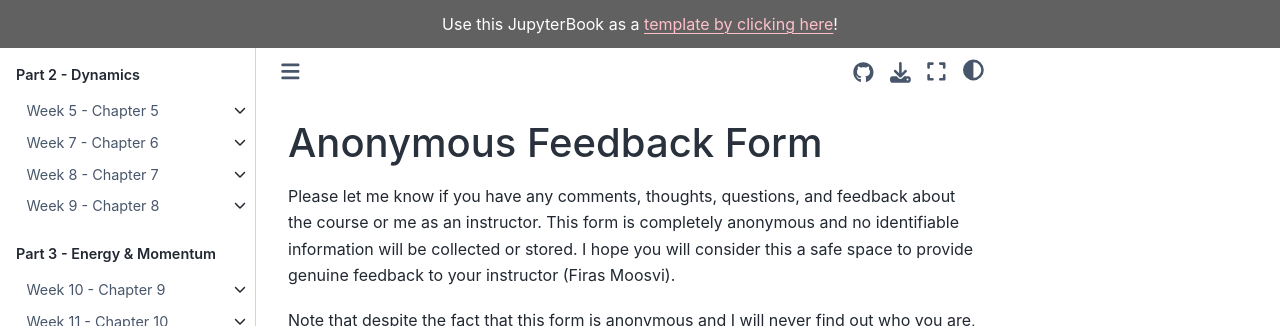
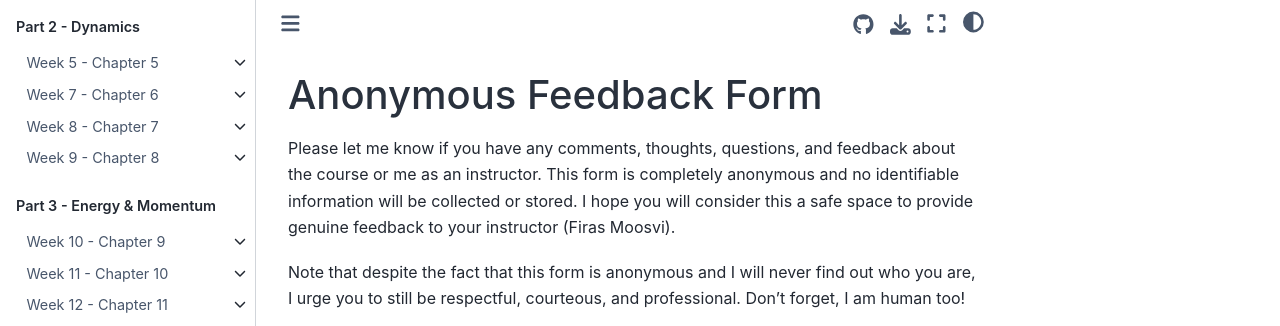
Before and after one commit to tawnyalee/D424, a Jupyter Book: the page built from about/feedback.md, in a window 1280 px wide and 900 px high, cut to the strip 0-326 px from the top of the window. Built offline with Jupyter Book 1.0.4 settings and Sphinx 7.4.7 and the Sphinx Book theme 1.1.4, drawn with Linux system fonts in a browser that asks for light colours; pages that are not in the unit, such as notebooks, are missing from menus.

Commit message:
Update _config.yml

```diff
--- a/_config.yml
+++ b/_config.yml
@@ -1,5 +1,5 @@
 # Book settings
-title: Physics 111
+title: Software Engineering Capstone
 author: Firas Moosvi
 logo: images/logo.jpg
 copyright: ""
@@ -18,7 +18,7 @@ html:
   use_issues_button: true
   use_edit_page_button: true
   navbar_number_sections : false
-  announcement: "Use this JupyterBook as a <a href='https://github.com/firasm/jupyterbook_course_template' style='color:pink;'>template by clicking here</a>!"  # The base URL where your book will be hosted. Used for creating image previews and social links. e.g.: https://mypage.com/mybook/
+  announcement: ""  # The base URL where your book will be hosted. Used for creating image previews and social links. e.g.: https://mypage.com/mybook/
   # google_analytics_id: UA-11111111 # add your Google Analytics Tracking Code
   comments:
     hypothesis: false
```
